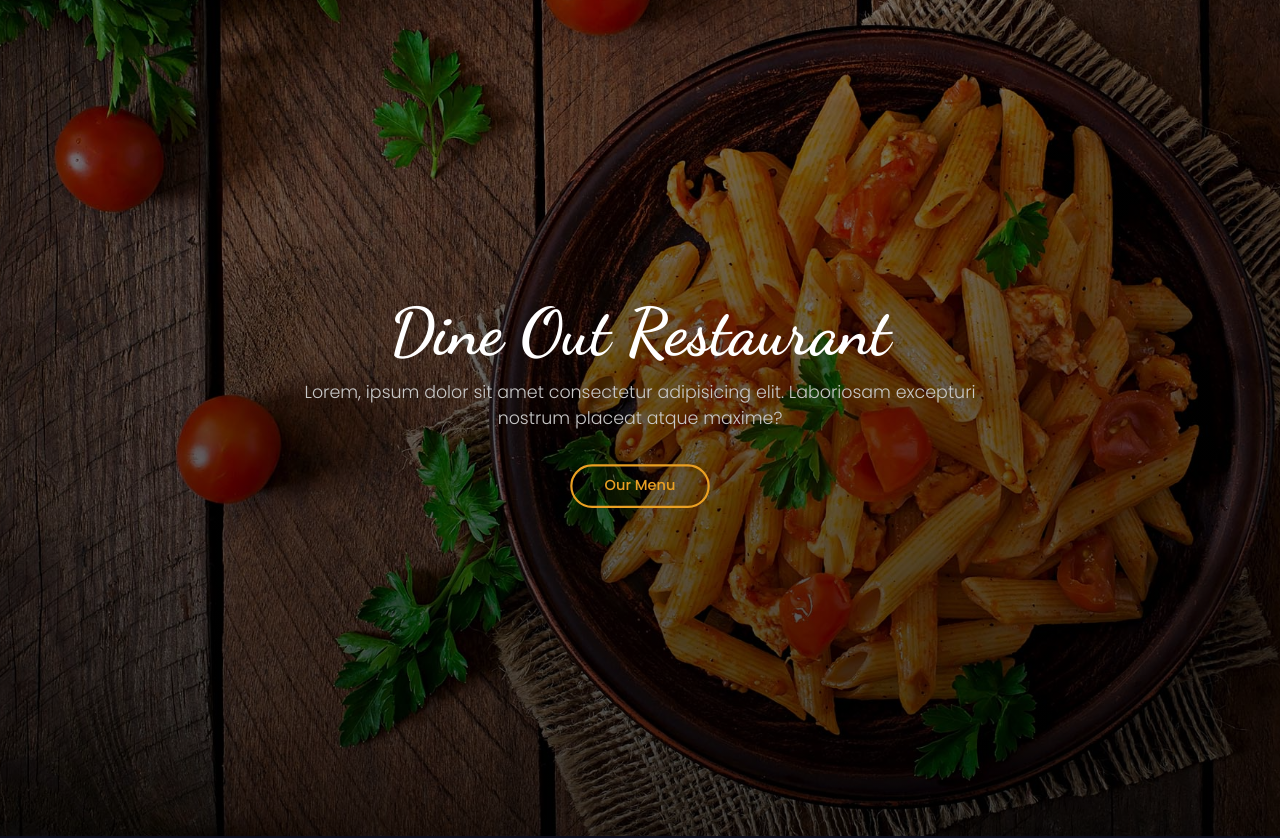
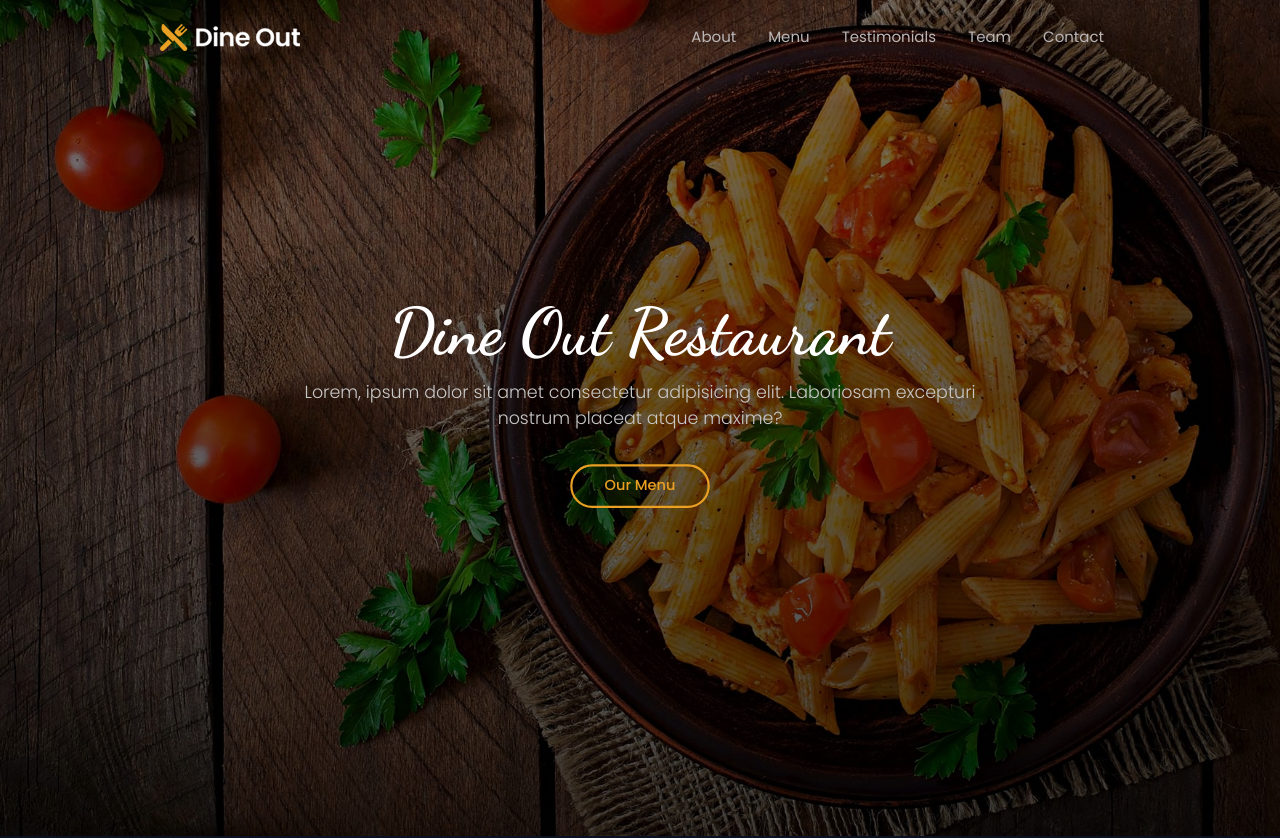
Before and after one commit to wizzy-design/restaurant_website, a React (Create React App) app: page /team in a window 1280 px wide. Shown: the top 838 px of the page. Built offline with nearby package versions, Linux system fonts and the light colour scheme.

Commit message:
Done with Desktop version

```diff
--- a/package.json
+++ b/package.json
@@ -13,6 +13,7 @@
     "react-icons": "^4.8.0",
     "react-router-dom": "^6.11.1",
     "react-scripts": "5.0.1",
+    "react-scroll": "^1.8.9",
     "styled-components": "^5.3.10"
   },
   "scripts": {
--- a/src/App.js
+++ b/src/App.js
@@ -1,6 +1,6 @@
 // Components
 import GlobalStyle from "./components/GlobalStyle";
-// import Nav from "./components/Nav";
+import Nav from "./components/Nav";
 import Home from "./components/Home";
 import AboutUs from "./components/AboutUs";
 import Menu from "./components/Menu";
@@ -10,6 +10,8 @@ import Footer from "./components/Footer";
 import { useRef } from "react";
 // Styled-component
 import styled from "styled-components";
+// For linking
+import { Element } from "react-scroll";
 
 //Router
 // import { Routes, Route, useLocation } from "react-router-dom";
@@ -29,13 +31,25 @@ function App() {
   return (
     <Appp>
       <GlobalStyle />
-      {/* <Nav /> */}
+      <Nav />
+      <Element name="home">
         <Home handleClick={handleClick} />
+      </Element>
+      <Element name="about">
         <AboutUs />
+      </Element>
+      <Element name="menu">
         <Menu menuRef={menuRef} />
+      </Element>
+      <Element name="testimonials">
         <Testimonials />
+      </Element>
+      <Element name="team">
         <Team />
+      </Element>
+      <Element name="contact">
         <Footer />
+      </Element>
 
       {/* Router that navigates pages */}
       {/* <Routes location={location} key={location.pathname}>
--- a/src/components/Home.js
+++ b/src/components/Home.js
@@ -32,6 +32,7 @@ const zoomInOut = keyframes`
 
 // Styled components
 const Page = styled.div`
+  z-index: 1;
   position: relative;
   height: 100vh;
   background-position: center;
--- a/src/components/Nav.js
+++ b/src/components/Nav.js
@@ -1,40 +1,66 @@
 import styled from "styled-components";
 import logo from "../img/logo.png";
 // Link
-import { Link } from "react-router-dom";
+// import { Link } from "react-router-dom";
+import { Link } from "react-scroll";
+import { useEffect, useState } from "react";
 
 const Nav = () => {
+  const [scrolled, setScrolled] = useState(false);
+
+  useEffect(() => {
+    const handleScroll = () => {
+      const isScrolled = window.scrollY > 0;
+      if (isScrolled !== scrolled) {
+        setScrolled(isScrolled);
+      }
+    };
+
+    window.addEventListener("scroll", handleScroll);
+
+    return () => {
+      window.removeEventListener("scroll", handleScroll);
+    };
+  }, [scrolled]);
+
+  const handleClick = () => {
+    setScrolled(true);
+  };
+
   return (
-    <Root>
-      <Logo>
-        {/* <Link to="#"> */}
-        <img src={logo} alt="The logo" />
-        {/* </Link> */}
-      </Logo>
+    <Root scrolled={scrolled}>
+      <div>
+        <Link to="home">
+          <img src={logo} alt="The logo" />
+        </Link>
+      </div>
 
-      <Burger>
+      {/* <Burger>
         <span></span>
-      </Burger>
+      </Burger> */}
 
-      <Navv>
+      <Navv scrolled={scrolled}>
         <ul>
-          <li className="nav-item">
-            <Link to="/home">Home</Link>
+          <li className="nav-item" onClick={handleClick}>
+            <Link to="about">About</Link>
           </li>
-          <li className="nav-item">
-            <Link to="/about">About</Link>
+          <li className="nav-item" onClick={handleClick}>
+            <Link to="menu" offset={-30}>
+              Menu
+            </Link>
           </li>
-          <li className="nav-item">
-            <Link to="/menu">Menu</Link>
+          <li className="nav-item" onClick={handleClick}>
+            <Link to="testimonials" offset={-30}>
+              Testimonials
+            </Link>
           </li>
-          <li className="nav-item">
-            <Link to="/testimonials">Testimonials</Link>
+          <li className="nav-item" onClick={handleClick}>
+            <Link to="team" offset={-30}>
+              Team
+            </Link>
           </li>
-          <li className="nav-item">
-            <Link to="/team">Team</Link>
-          </li>
-          <li className="nav-item">
-            <Link to="/contact">Contact</Link>
+          <li className="nav-item" onClick={handleClick}>
+            <Link to="contact">Contact</Link>
           </li>
         </ul>
       </Navv>
@@ -44,64 +70,45 @@ const Nav = () => {
 
 // Styled components
 const Root = styled.div`
+  position: fixed;
   display: flex;
   justify-content: space-between;
-  background-color: black;
+  align-items: center;
+  top: 0;
+  left: 0;
+  width: 100%;
+  z-index: 100;
+  padding: 1.5rem 10rem;
+  background-color: ${({ scrolled }) => (scrolled ? "#0c1023" : "transparent")};
+  transition: background-color 0.3s ease-in-out;
+
 `;
 
-const Logo = styled.div`
-  background-color: black;
-`;
+// const Burger = styled.button`
+// `;
 
-const Burger = styled.button`
-  display: flex;
-  height: 34px;
-  width: 44px;
-  margin-right: 15px;
-  cursor: pointer;
-  border: none;
-  background-color: transparent;
-  align-items: center;
-  justify-content: center;
+const Navv = styled.nav`
+  ul {
+    display: flex;
+    list-style-type: none;
 
-  span {
-    height: 2px;
-    width: 30px;
-    display: block;
-    background-color: white;
-    position: relative;
-  }
+    li {
+      text-decoration: none;
+      color: rgb(187, 183, 183);
+      font-family: "Poppins", sans-serif;
+      font-size: 15px;
+      margin: 0 1rem;
+      cursor: pointer;
+      transition: all 0.2s ease;
+      border-bottom: ${({ scrolled }) =>
+        scrolled ? ".1px dotted #eaa023" : "none"};
 
-  span::before,
-  span::after {
-    content: "";
-    position: absolute;
-    left: 0;
-    top: 0;
-    height: 100%;
-    width: 100%;
-    background-color: white;
-  }
-
-  span::before {
-    transform: translateY(-8px);
-  }
-
-  span::after {
-    transform: translateY(8px);
+      &:hover {
+        font-weight: 600;
+        color: #fff;
+      }
+    }
   }
 `;
 
-const Navv = styled.nav`
-  position: fixed;
-  right: 0;
-  top: 0;
-  height: 100%;
-  width: 280px;
-  background-color: #191f3a;
-  box-shadow: 0 0 15px rgba(0, 0, 0, 0.25);
-  overflow-y: auto;
-  padding: 80px 0 40px;
-`;
-
 export default Nav;
--- a/src/components/Team.js
+++ b/src/components/Team.js
@@ -22,7 +22,7 @@ const Team = () => {
 };
 
 const Teamm = styled.div`
-  padding: 3rem 6rem 5rem 6rem;
+  padding: 3rem 6rem 7rem 6rem;
   background-color: #0c1023;
 
   .chefs{
```
Also changed, not shown: 1 other file (tests, documents, lock files or other folders). Lines whose indentation alone changed are shown as unchanged.
